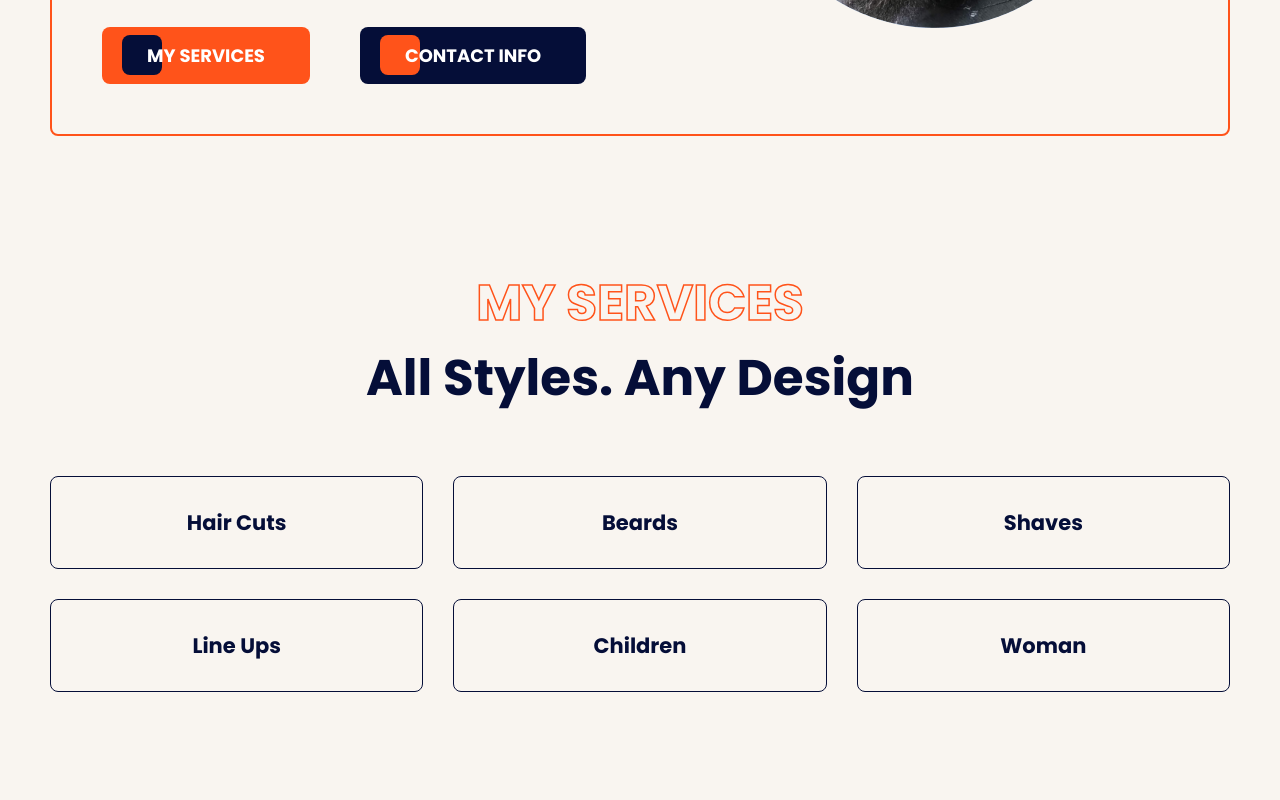
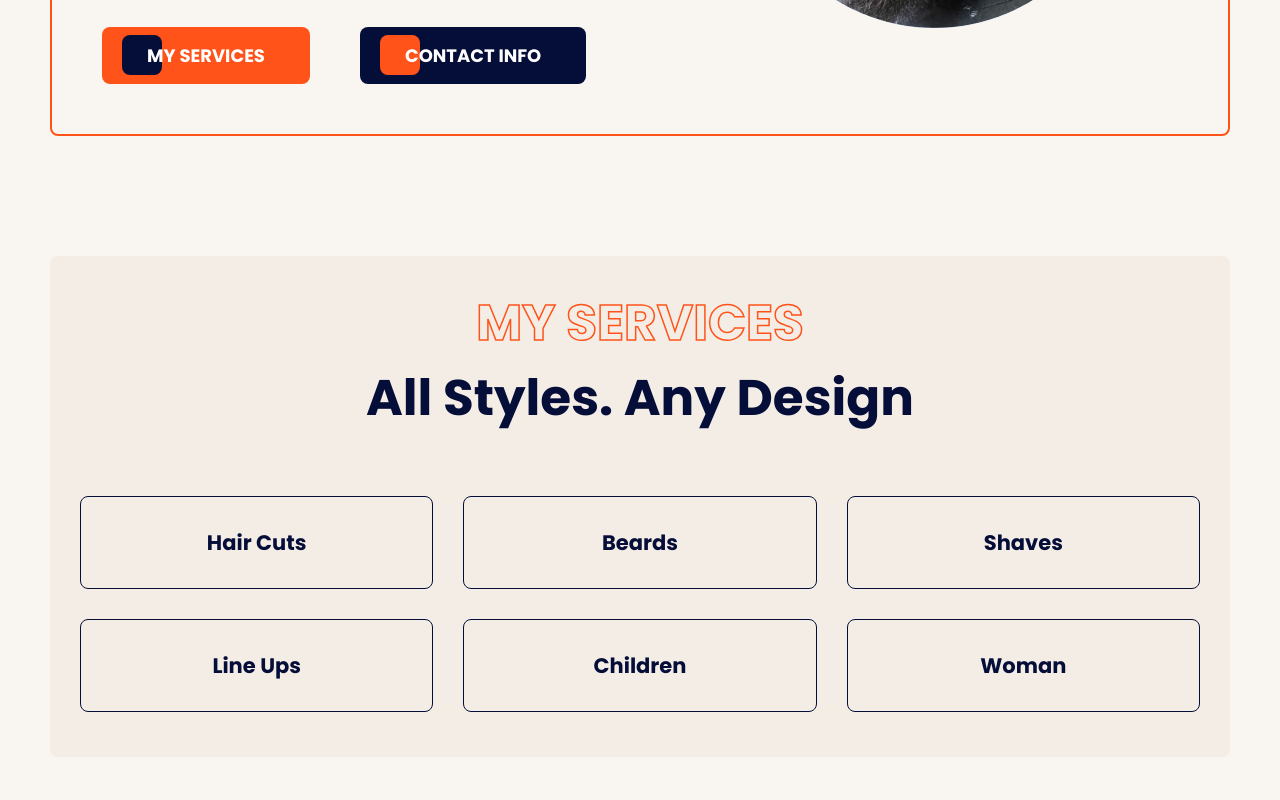
Before and after one commit to ChristianWare/Blessed-Hands, a Next.js app: page / in a window 1280 px wide. Shown: the part 560-1360 px from the top of the page. Built offline with nearby package versions, Linux system fonts and the light colour scheme.

Commit message:
background color updates

```diff
--- a/styles/Photos.module.css
+++ b/styles/Photos.module.css
@@ -1,6 +1,9 @@
 .photoContainer {
     border-radius: 8px;
     margin-bottom: 12rem;
+    background-color: var(--white2);
+    border-radius: 8px;
+    padding: 2rem 3rem 3rem 3rem;
 }
 
 .container,
--- a/styles/Services.module.css
+++ b/styles/Services.module.css
@@ -1,5 +1,8 @@
 .servicesContainer {
-    padding: 12rem 0;
+    margin: 12rem 0;
+    padding: 2rem 3rem 4.5rem 3rem;
+    border-radius: 8px;
+    background-color: var(--white2);
 }
 
 .titleContainer {
--- a/styles/globals.css
+++ b/styles/globals.css
@@ -14,6 +14,7 @@
   --lightBlue: #f2f3f7;
   --lightFontColor: #4f4367;
   --white: rgb(249, 245, 240);
+  --white2: rgb(244, 237, 230);
 }
 
 * {
@@ -144,12 +145,14 @@ button {
   margin: 0 auto;
   margin-top: 4rem;
   width: 80vw;
-  height: 550px;
+  height: 80vh;
   max-width: 800px;
   text-align: center;
   position: relative;
   display: flex;
   overflow: hidden;
+  background-color: var(--white2);
+  border-radius: 8px;
 }
 
 .personImage {
@@ -160,6 +163,7 @@ button {
   object-fit: cover;
   border: 4px solid var(--light-gray);
   box-shadow: 0 5px 15px rgba(0, 0, 0, 0.2);
+  margin-top: 2rem;
 }
 
 .title {
@@ -168,7 +172,8 @@ button {
 }
 
 .text {
-  max-width: 35em;
+  /* max-width: 35em; */
+  width: 90%;
   margin: 0 auto;
   margin-top: 2rem;
   line-height: 2;
```
